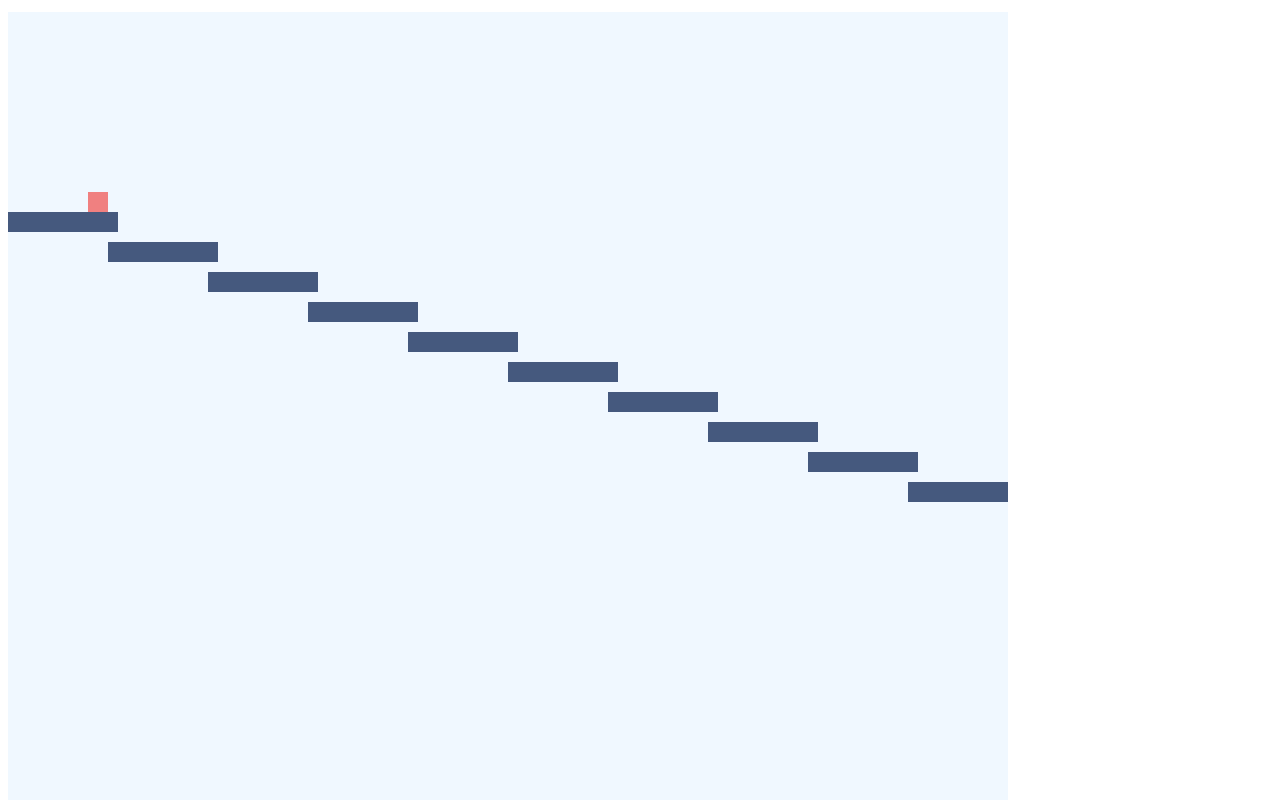
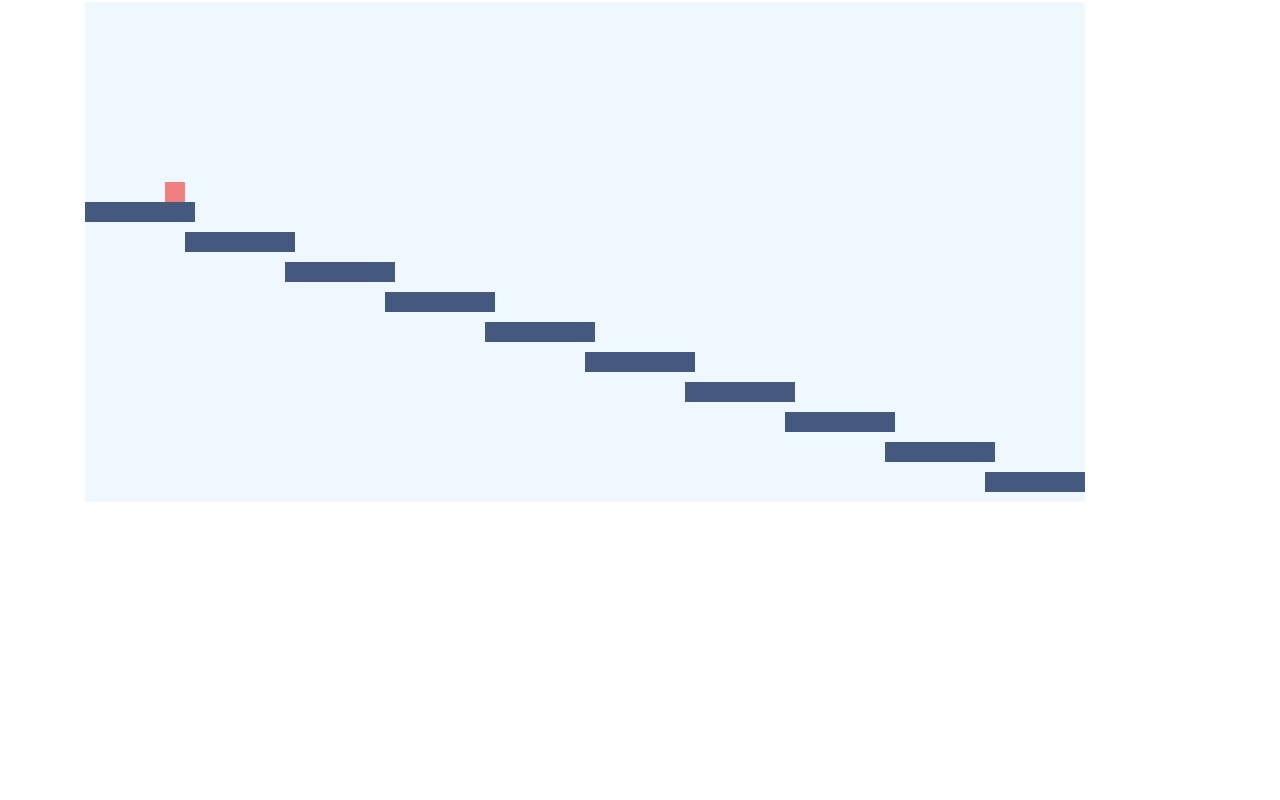
Before and after one commit to jmarzu/First-Platformer, a website: page public/index.html in a window 1280 px wide. Shown: the part 54-854 px from the top of the page. After the commit the page ends 800 px from the top, so only its background shows below. Drawn offline with nearby package versions, Linux system fonts and the light colour scheme.

Commit message:
added bootstrap to the template

```diff
--- a/public/app.js
+++ b/public/app.js
@@ -40,7 +40,7 @@ function renderplayer(){
 
 // Function to create platforms
 function createplat(){
-    for(i = 0; i < numberOfPlatforms; i++) {
+    for(let i = 0; i < numberOfPlatforms; i++) {
         platforms.push({
             x: 100 * i,
             y: 200 + (30 * i),
@@ -103,6 +103,7 @@ function loop() {
     if (keys.left) {
         player.x_v = -2.5;
     }
+
     if (keys.right) {
         player.x_v = 2.5;
     }
@@ -134,7 +135,7 @@ function loop() {
 
 canvas = document.getElementById("canvas");
 ctx = canvas.getContext("2d");
-ctx.canvas.height = 1000;
+ctx.canvas.height = 500;
 ctx.canvas.width = 1000;
 createplat();
 
--- a/public/bundle.js
+++ b/public/bundle.js
@@ -41,7 +41,7 @@ function renderplayer(){
 
 // Function to create platforms
 function createplat(){
-    for(i = 0; i < numberOfPlatforms; i++) {
+    for(let i = 0; i < numberOfPlatforms; i++) {
         platforms.push({
             x: 100 * i,
             y: 200 + (30 * i),
@@ -104,6 +104,7 @@ function loop() {
     if (keys.left) {
         player.x_v = -2.5;
     }
+
     if (keys.right) {
         player.x_v = 2.5;
     }
@@ -135,7 +136,7 @@ function loop() {
 
 canvas = document.getElementById("canvas");
 ctx = canvas.getContext("2d");
-ctx.canvas.height = 1000;
+ctx.canvas.height = 500;
 ctx.canvas.width = 1000;
 createplat();
 
--- a/public/index.html
+++ b/public/index.html
@@ -1,7 +1,8 @@
 <html>
 <head>
+	<link rel="stylesheet" href="/css/bootstrap.min.css">
 </head>
-<body>
+<body class="container">
 	<h1>Joe's Platform</h1>
 	<canvas id="canvas"></canvas>
 	<script src="bundle.js"></script>
```
